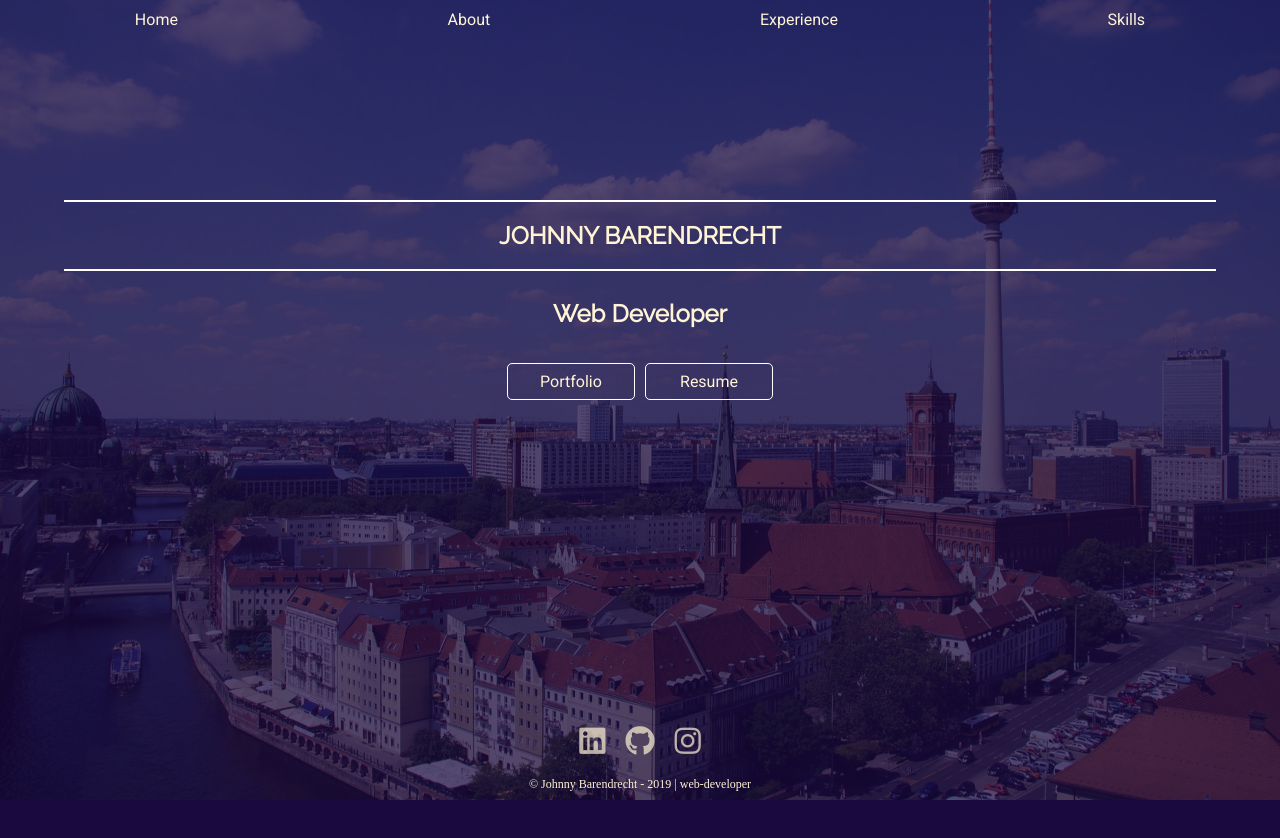
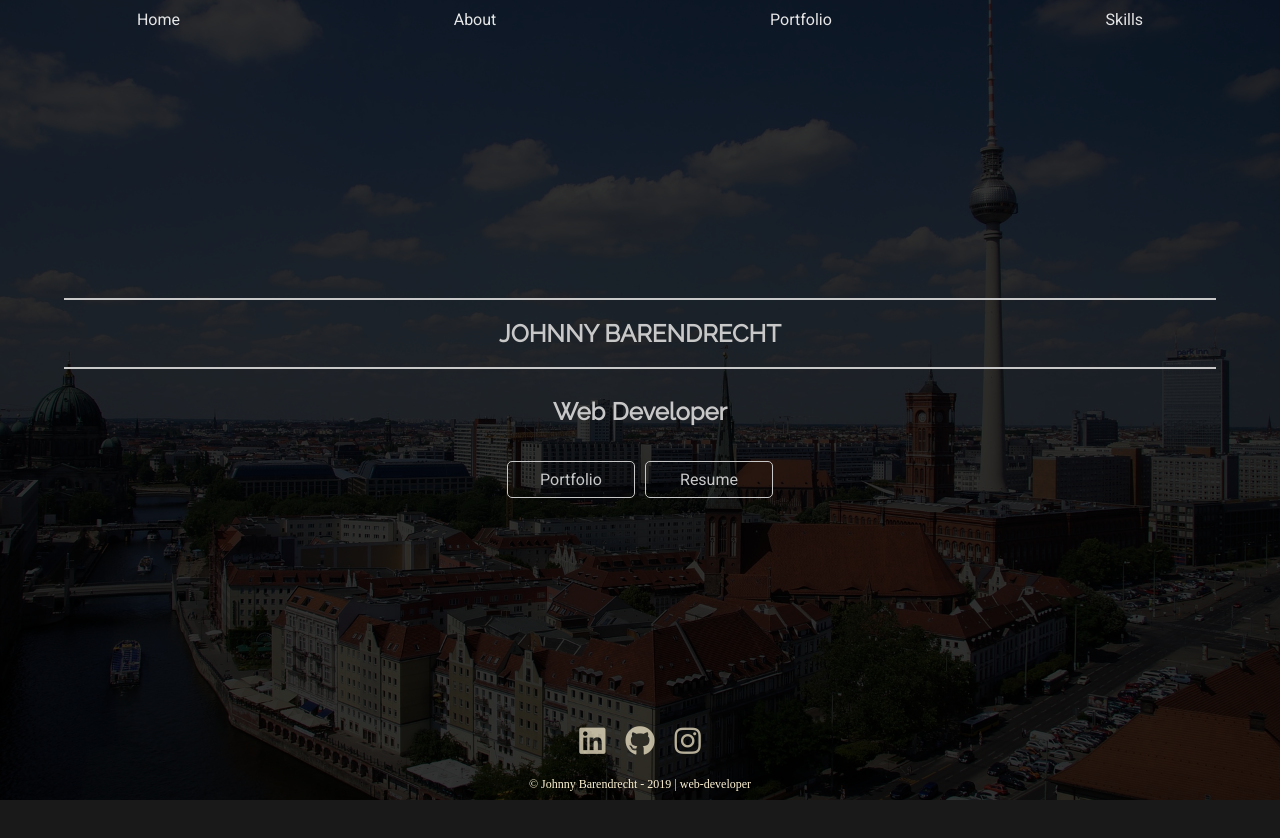
Before and after one commit to crocJohnDee/crocjohndee.github.io, a React (Create React App) app: page /#/ in a window 1280 px wide. Shown: the top 838 px of the page. Before the commit the page ends 800 px from the top, so only its background shows below. Built offline with nearby package versions, Linux system fonts and the light colour scheme.

Commit message:
little change

```diff
--- a/src/app.scss
+++ b/src/app.scss
@@ -8,7 +8,7 @@
 html{
   width: 100%;
   scroll-behavior: smooth;
-  background-color: rgb(26, 9, 63);
+  background-color: rgb(26, 25, 25);
   min-height: 100vh;
 }
 .my-container{
--- a/src/components/Nav.js
+++ b/src/components/Nav.js
@@ -19,7 +19,7 @@ export const Nav = () => {
 
         <p>
           <Link to="experience">
-            <span className="bb">Experience</span>
+            <span className="bb">Portfolio</span>
           </Link>
         </p>
 
--- a/src/components/sass/home/Home.scss
+++ b/src/components/sass/home/Home.scss
@@ -5,7 +5,7 @@
     height: 100vh;
   }
   .opacity {
-    background-color: rgba(26, 9, 63, 0.73);
+    background-color: rgba(0, 0, 0, 0.8);
     width: 100%;
     height: 100vh;
   }
@@ -23,7 +23,7 @@
     animation: pulse 4s ease-in;
   }
   @keyframes pulse {
-    0%,50% {
+    0%,60% {
       opacity: 0;
     }
     100% {
@@ -31,11 +31,9 @@
     }
   }
   hr{
-    display: block;
-    height: 1px;
-    border: 0;
-    border-top: 2px solid white;
-    padding: 0;
+    border: none;
+    height: 2px;
+    background-color: rgb(200,200,200);
     width: 100%;
     animation: grow-hr 2s ease-in-out;
   }
@@ -53,12 +51,15 @@
     float: right;
   }
   .title {
+    position: relative;
     width: 90%;
     text-align:center;
     margin: 0 auto;
-    transform: translateY(25vh);
+    z-index: 9;
+    margin-top: 50vh;
+    transform: translateY(-102px);
     font-family: 'Raleway', sans-serif;
-    color: #fff4d5;
+    color:  rgb(200,200,200);
   }
   #header-text{
     animation: slide-header 3s cubic-bezier(0.42, 1.74, 0.62, 0.81);
@@ -91,13 +92,9 @@
       text-align: center;
       cursor: pointer;
       margin: 5px;
-      color: #fff4d5;
+      color: rgb(200,200,200);
       border-radius: 5px;
-      border: 1px solid white;
-    }
-    .button:active{
-      transform: scale(1.2);
-      background: red;
+      border: 1px solid rgb(200,200,200);
     }
   }
   #finally{
--- a/src/components/sass/nav/Nav.scss
+++ b/src/components/sass/nav/Nav.scss
@@ -8,7 +8,7 @@ nav {
   z-index: 999;
   .bb{
     font-family: 'Roboto', sans-serif;
-    color: #fff4d5;
+    color: rgb(230,230,230);
   }
 }
 
```
